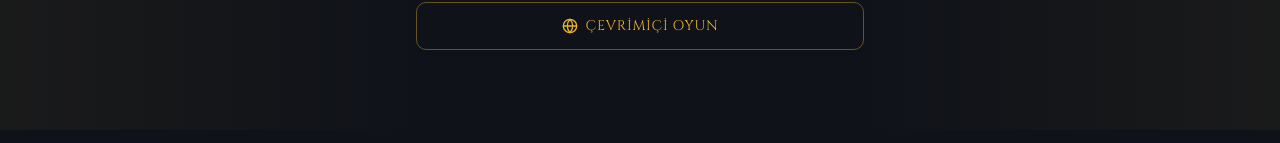
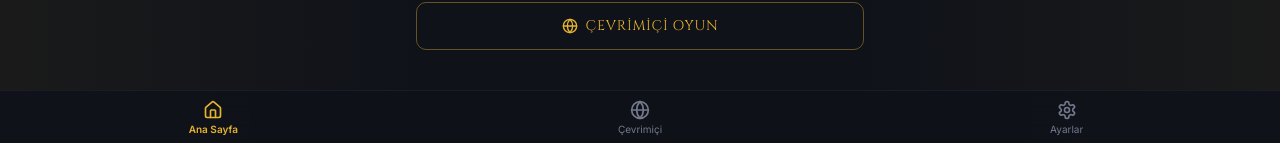
Before and after one commit to Verims-lab/Kronox, a React (Vite) app: page / in a window 1280 px wide. Shown: the part 970-1113 px from the top of the page. Built offline with nearby package versions, Linux system fonts and the light colour scheme; no server answers.

Commit message:
File changes

```diff
--- a/src/App.jsx
+++ b/src/App.jsx
@@ -67,6 +67,7 @@ const AuthenticatedApp = () => {
             <Route path="*" element={<PageNotFound />} />
           </Routes>
         </Suspense>
+        {/* BottomNav is hidden on /game internally */}
         <BottomNav />
       </motion.div>
     </AnimatePresence>
--- a/src/components/layout/BottomNav.jsx
+++ b/src/components/layout/BottomNav.jsx
@@ -1,4 +1,51 @@
-// BottomNav removed — navigation is handled by AppHeader
+import React from 'react';
+import { useLocation, useNavigate } from 'react-router-dom';
+import { Home, Globe, Settings } from 'lucide-react';
+
+const TABS = [
+  { label: 'Ana Sayfa', icon: Home, path: '/' },
+  { label: 'Çevrimiçi', icon: Globe, path: '/lobby' },
+  { label: 'Ayarlar', icon: Settings, path: '/settings' },
+];
+
+// Hide bottom nav on game screen (full immersive)
+const HIDDEN_ROUTES = ['/game'];
+
 export default function BottomNav() {
-  return null;
+  const location = useLocation();
+  const navigate = useNavigate();
+
+  if (HIDDEN_ROUTES.includes(location.pathname)) return null;
+
+  return (
+    <div
+      className="fixed bottom-0 left-0 right-0 z-50 bg-background/90 backdrop-blur-md border-t border-border/40 flex items-center justify-around"
+      style={{
+        paddingBottom: 'env(safe-area-inset-bottom)',
+        height: 'calc(3.5rem + env(safe-area-inset-bottom))',
+        userSelect: 'none',
+      }}
+    >
+      {TABS.map(({ label, icon: Icon, path }) => {
+        const isActive = location.pathname === path;
+        return (
+          <button
+            key={path}
+            onClick={() => navigate(path)}
+            className="flex flex-col items-center justify-center gap-0.5 flex-1 h-full transition-colors"
+            style={{ touchAction: 'manipulation' }}
+          >
+            <Icon
+              className={`w-5 h-5 transition-colors ${isActive ? 'text-primary' : 'text-muted-foreground'}`}
+            />
+            <span
+              className={`font-inter text-[10px] transition-colors ${isActive ? 'text-primary font-semibold' : 'text-muted-foreground'}`}
+            >
+              {label}
+            </span>
+          </button>
+        );
+      })}
+    </div>
+  );
 }
--- a/src/components/ui/select.jsx
+++ b/src/components/ui/select.jsx
@@ -46,8 +46,7 @@ const SelectScrollDownButton = React.forwardRef(({ className, ...props }, ref) =
     <ChevronDown className="h-4 w-4" />
   </SelectPrimitive.ScrollDownButton>
 ))
-SelectScrollDownButton.displayName =
-  SelectPrimitive.ScrollDownButton.displayName
+SelectScrollDownButton.displayName = SelectPrimitive.ScrollDownButton.displayName
 
 const SelectContent = React.forwardRef(({ className, children, position = "popper", ...props }, ref) => (
   <SelectPrimitive.Portal>
--- a/src/pages/Game.jsx
+++ b/src/pages/Game.jsx
@@ -561,7 +561,7 @@ export default function Game() {
         {/* Landscape + desktop: side-by-side. Portrait mobile: stacked */}
         <div
           className="flex-1 flex flex-col landscape:flex-row md:flex-row items-start gap-3 px-2 md:px-4 landscape:px-3"
-          style={{ paddingBottom: 'calc(0.75rem + env(safe-area-inset-bottom))' }}
+          style={{ paddingBottom: 'calc(1.25rem + env(safe-area-inset-bottom))' }}
         >
           {/* Timeline area — iki bölüm: sıradaki oyuncu + benim kartlarım */}
           <div className="flex-1 space-y-3 landscape:mt-2 md:mt-4 min-w-0">
--- a/src/pages/PlayerSetup.jsx
+++ b/src/pages/PlayerSetup.jsx
@@ -28,7 +28,7 @@ export default function PlayerSetup() {
   };
 
   return (
-    <div className="min-h-screen bg-background flex flex-col items-center justify-center" style={{ padding: '1.5rem', paddingTop: 'calc(1.5rem + env(safe-area-inset-top))', paddingBottom: 'calc(5rem + env(safe-area-inset-bottom))' }}>
+    <div className="min-h-screen bg-background flex flex-col items-center justify-center" style={{ padding: '1.5rem', paddingTop: 'calc(1.5rem + env(safe-area-inset-top))', paddingBottom: 'calc(6rem + env(safe-area-inset-bottom))' }}>
       {/* Decorative: only visible on desktop */}
       <div className="hidden md:block fixed left-0 top-0 bottom-0 w-1/3 bg-gradient-to-r from-primary/5 to-transparent pointer-events-none" />
       <div className="hidden md:block fixed right-0 top-0 bottom-0 w-1/3 bg-gradient-to-l from-primary/5 to-transparent pointer-events-none" />
```
